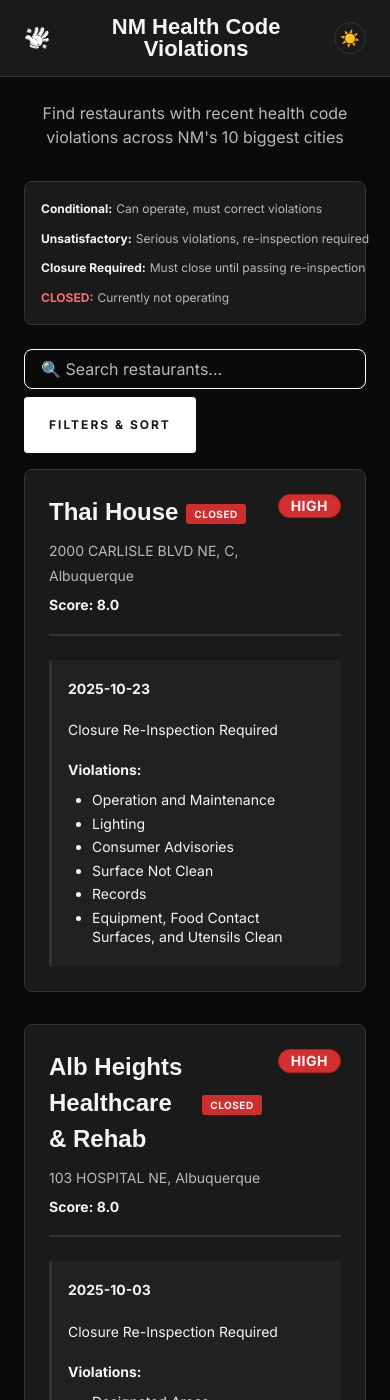
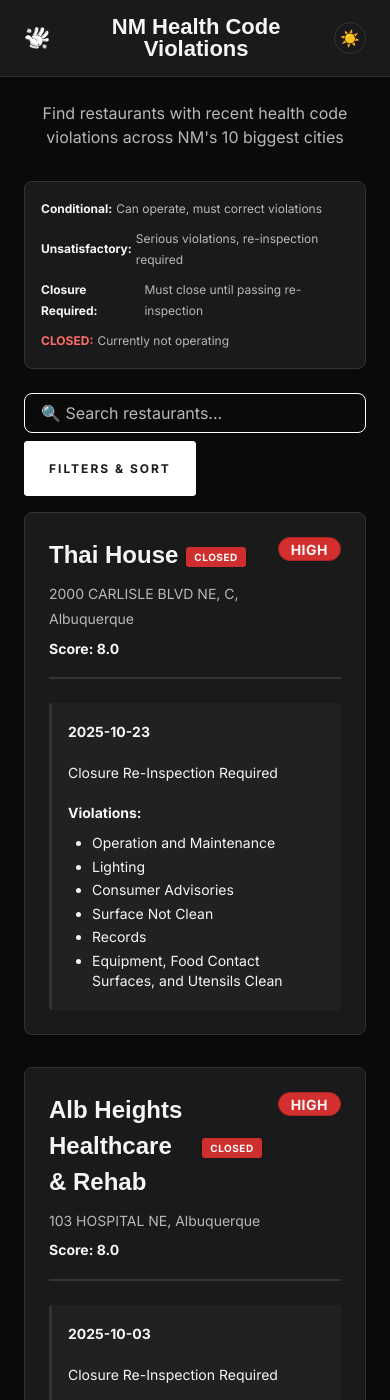
Before and after one commit to aindaco1/restaurant-locations, a Jekyll site: the page built from index.html, in a window 390 px wide and 1400 px high. Built offline with Jekyll 4.4.1, drawn with Linux system fonts in a browser that asks for light colours; some web fonts are replaced.

Commit message:
Fix mobile status key: allow text wrapping

```diff
--- a/assets/partials/_status-key.scss
+++ b/assets/partials/_status-key.scss
@@ -26,6 +26,11 @@
     white-space: nowrap;
     color: $text--muted;
 
+    @include sm {
+      white-space: normal;
+      width: 100%;
+    }
+
     &--closed .status-key__label {
       color: $color--danger;
       font-weight: $weight--bold;
```
